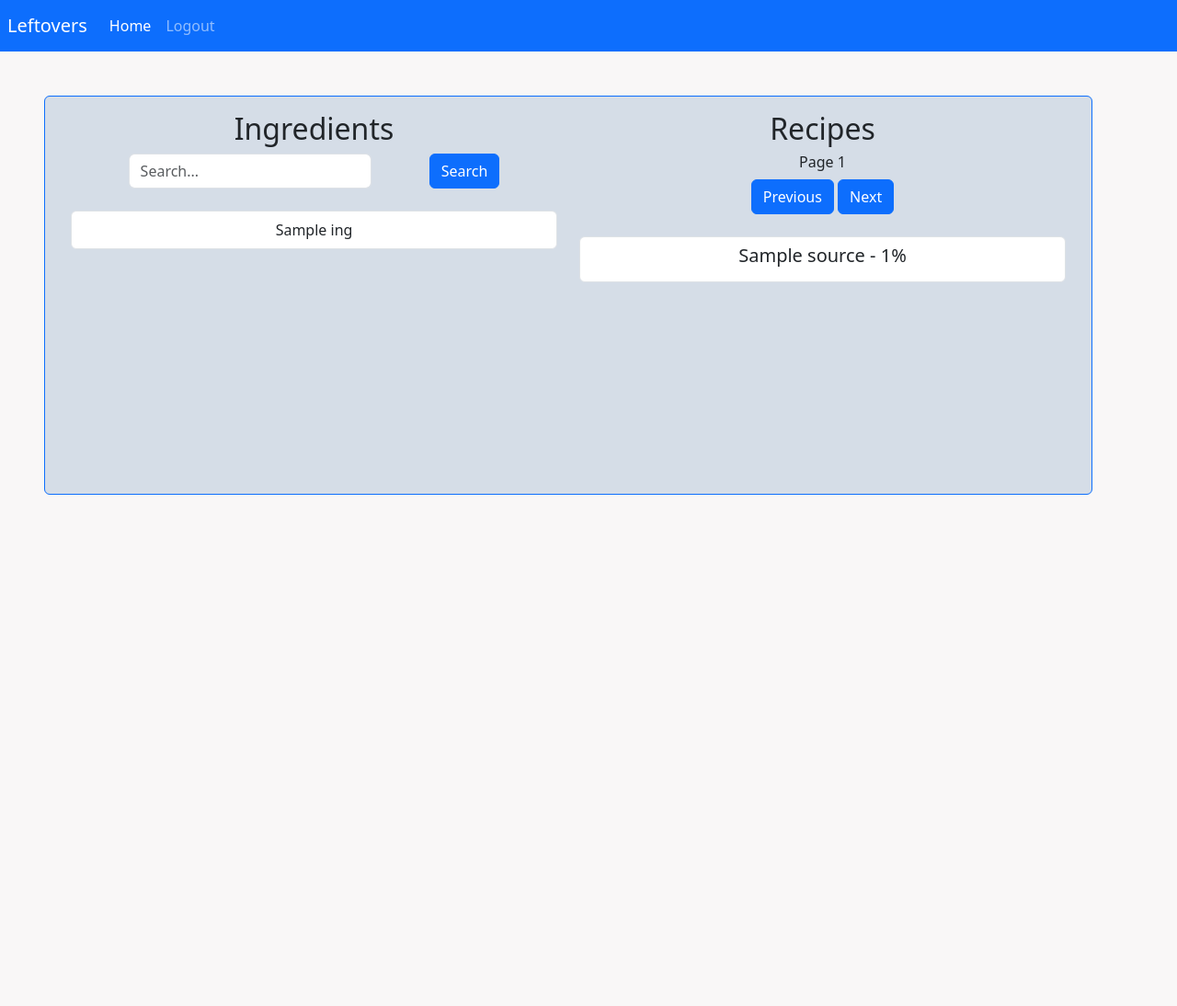
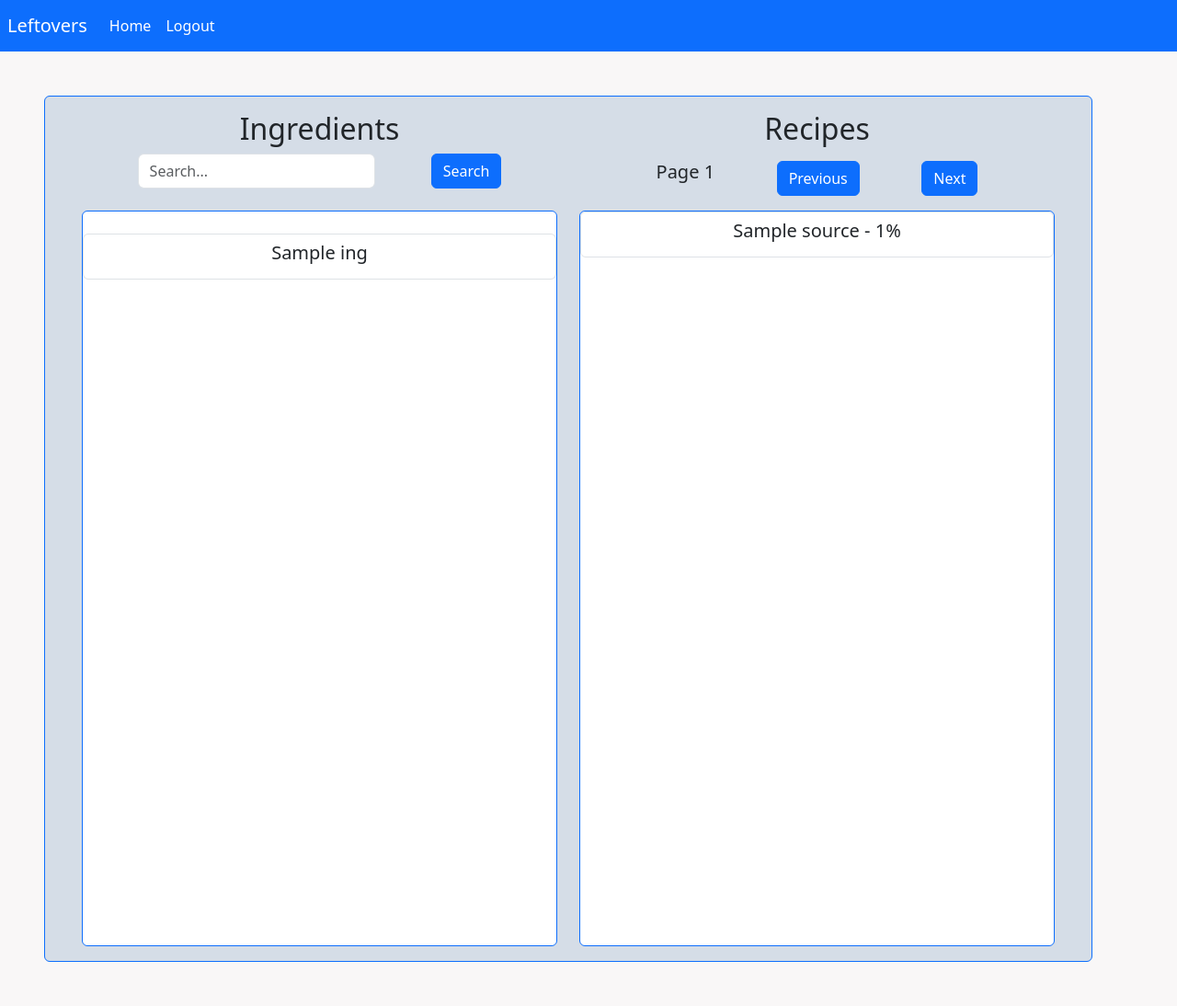
Before and after one commit to ArnaudCabello/CSE5914Leftovers, a Flask app: template app/templates/results.html in a window 1280 px wide. Shown: the whole page at 92% size. Before the commit the page ends 538 px from the top, so only its background shows below. Run offline with Flask 3, Linux system fonts and the light colour scheme; the template is opened without the code that fills it: most values are stand-ins (such as "Sample title", 1, 10 or a date in 2020).

Commit message:
style results page

```diff
--- a/app/static/css/main.css
+++ b/app/static/css/main.css
@@ -18,81 +18,13 @@ body {
 
 .module {
   background: var(--secondary-clr);
-  border: 2px solid var(--primary-bg-subtle);
 }
 
 .inner-module {
-  background: var(--primary-clr);
+  /* background: var(--primary-clr); */
+  background: white;
 }
 
-.btn1 {
-  /* Here I want to invoke bootstrap utility classes such as .d-flex and .mt-3*/
+.white-module {
+  background: white;
 }
-
-/*
-.container {
-  border: 2px solid #add8e6;
-  padding: 20px;
-  margin-top: 30px;
-  width: 50%;
-  height: 700px;
-  margin-left: auto;
-  margin-right: auto;
-  margin-bottom: 20px;
-}
-
-#ingredients,
-#recipe {
-  width: 80%;
-  margin-top: 10px;
-}
-
-button {
-  margin: 20px;
-}
-
-.nav-container {
-  margin: auto;
-}
-
-body {
-  background-color: var(--primary-clr);
-  margin: 0;
-  padding: 0;
-  color: var(--accent2-clr);
-}
-
-.container {
-  border: 2px solid yellow;
-  border-radius: 20px;
-  margin-left: 20px;
-  background-color: var(--secondary-clr);
-}
-
-.hor-container {
-  display: flex;
-  justify-content: space-around;
-  padding: 10px;
-}
-
-.vert-container {
-  display: flex;
-  flex-direction: column;
-  border: 2px solid rgb(173, 181, 220);
-  width: 100vh;
-  height: 100vh;
-  margin: 50px 0px;
-  padding: 10px;
-  border-radius: 20px;
-}
-
-.banner {
-  background-color: #667fbf;
-  color: #fff;
-  padding: 20px;
-  text-align: center;
-}
-
-.button {
-  background-color: #fff;
-} */
--- a/app/templates/home.html
+++ b/app/templates/home.html
@@ -18,7 +18,6 @@
       type="text/javascript"
       src="{{url_for('static',filename='script/script.js')}}"
     ></script>
-    <style></style>
   </head>
   <body>
     <div class="min-vh-100" id="content">
@@ -98,7 +97,7 @@
         <label class="d-flex justify-content-start"
           ><h3>Ingredients</h3>
         </label>
-        <div class="container inner-module border border-primary rounded">
+        <div class="container bg-white border border-primary rounded">
           <ul class="list-group" id="ingredients-list"></ul>
         </div>
       </div>
--- a/app/templates/navbar.html
+++ b/app/templates/navbar.html
@@ -18,7 +18,7 @@
         <a class="nav-link active" aria-current="page" href="/">Home</a>
       </li>
       <li class="nav-item">
-        <a class="nav-link" href="#">Logout</a>
+        <a class="nav-link active" href="#">Logout</a>
       </li>
     </ul>
   </div>
--- a/app/templates/results.html
+++ b/app/templates/results.html
@@ -26,41 +26,57 @@
 
     <!-- root page container -->
     <div
-      class="container rounded border border-primary d-flex module m-5 p-3"
+      class="container module rounded border border-primary m-5 p-3 "
       id="content"
     >
-      <!-- flex container for left side of page -->
-      <div class="container" id="left-content">
+      <!-- Container for Recipe and Ingredient headers -->
+      <div class=" container d-flex">
         <!-- Ingredients Header -->
-        <div class=""><h2>Ingredients</h2></div>
+        <div class="container-sm ">
+          <h2>Ingredients</h2>
           <!-- Searchbar for ingredients -->
-        <div class="">
+          <div>
             <form action="/search" method="GET">
               <div class="d-flex flex-row justify-content-evenly">
-              <input class="form-control w-50" type="text" placeholder="Search..." name="q" />
-              <button class="btn btn-primary " type="submit">Search</button>
+                <input
+                  class="form-control w-50"
+                  type="text"
+                  placeholder="Search..."
+                  name="q"
+                />
+                <button class="btn btn-primary" type="submit">Search</button>
               </div>
             </form>
           </div>
+
+          <!--  container for left side of page -->
+      <div class="mt-4 white-module rounded border border-primary min-vh-100" id="left-content">
         <br />
         <!-- Ingredients List from ingredients variable passed by views.py -->
         <ul class="list-group">
           {% for ing in ingredients %}
-          <li class="list-group-item">{{ ing }}</li>
+          <li class="list-group-item"><h5>{{ ing }}</h5></li>
           {% endfor %}
         </ul>
       </div>
 
-      <!-- flex container for right side of page -->
-      <div class="container" id="right-content">
+        </div>
+
+        <!-- Recipes Header -->
+        <div class="container">
           <h2>Recipes</h2>
-        <h6>Page <span id="page-number">{{page}}</span></h3>
+          <div class="m-3 d-flex flex-row justify-content-evenly">
+            <h5>Page <span id="page-number">{{page}}</span></h3>
               <div>
                 <button class="btn btn-primary" id="dec-page">Previous</button>
+              </div>
+              <div>
                 <button class="btn btn-primary" id="inc-page">Next</button>
               </div>
-        <br />
+          </div>
 
+          <!-- flex container for right side of page -->
+      <div class=" rounded bg-white min-vh-100 border border-primary" id="right-content">
           <ul class="list-group">
             {% for result, percent in data %}
             <a href="#" class="list-group-item-action list-group-item">
@@ -70,6 +86,13 @@
           </ul>
       </div>
     </div>
+
+        </div>
+      </div>
+
+
+
+
     <script
       src="https://cdn.jsdelivr.net/npm/@popperjs/core@2.11.8/dist/umd/popper.min.js"
       integrity="sha384-I7E8VVD/ismYTF4hNIPjVp/Zjvgyol6VFvRkX/vR+Vc4jQkC+hVqc2pM8ODewa9r"
```
Lines whose indentation alone changed are shown as unchanged.
